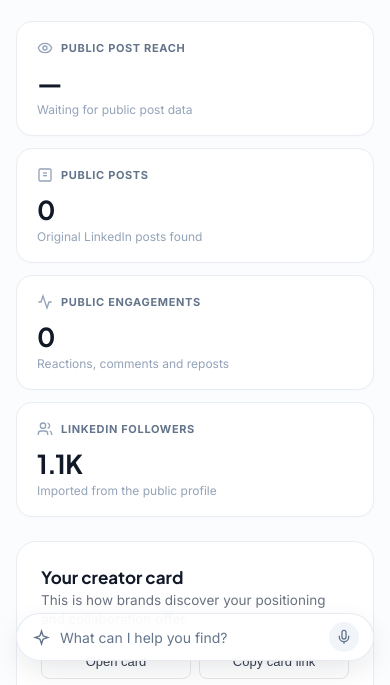
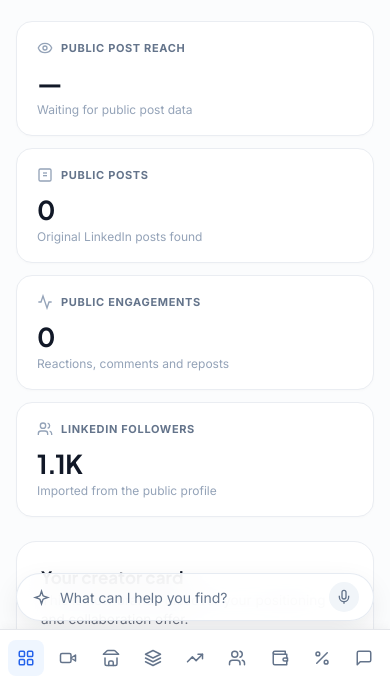
Before and after one commit to waqaras1/Marketplace, a website built with Vite: page workspace.html in a window 390 px wide. Shown: the part 159-844 px from the top of the page. Built offline with nearby package versions, Linux system fonts and the light colour scheme.

Commit message:
Final QA pass: Polish mobile bottom navigation bar, sync workspace topbar language state, fix fallback links, and verify production build

```diff
--- a/src/workspace-views.js
+++ b/src/workspace-views.js
@@ -1028,7 +1028,7 @@
             <span>${isEs ? 'Copiar mi enlace de referido' : 'Copy my referral link'}</span>
           </button>
 
-          <a href="#" class="ws-referral-link-more" id="ref-how-it-works-link">
+          <a href="javascript:void(0)" class="ws-referral-link-more" id="ref-how-it-works-link">
             <span>${isEs ? 'Ver cómo funciona' : 'See how it works'}</span>
             <svg width="14" height="14" viewBox="0 0 24 24" fill="none" stroke="currentColor" stroke-width="2"><path d="M5 12h14"/><path d="m12 5 7 7-7 7"/></svg>
           </a>
--- a/src/workspace.css
+++ b/src/workspace.css
@@ -902,7 +902,62 @@
 
 @media (max-width: 768px) {
   .ws-sidebar {
+    position: fixed;
+    bottom: 0;
+    top: auto;
+    left: 0;
+    right: 0;
+    width: 100%;
+    height: 56px;
+    display: flex;
+    flex-direction: row;
+    align-items: center;
+    justify-content: space-around;
+    padding: 0 4px;
+    border-right: none;
+    border-top: 1px solid var(--color-border-subtle);
+    background: #ffffff;
+    z-index: 90;
+    box-shadow: 0 -2px 10px rgba(0, 0, 0, 0.04);
+  }
+
+  .ws-sidebar-brand {
     display: none;
+  }
+
+  .ws-sidebar-nav {
+    flex-direction: row;
+    align-items: center;
+    justify-content: space-between;
+    width: 100%;
+    overflow-x: auto;
+    padding: 0 4px;
+    gap: 2px;
+    -webkit-overflow-scrolling: touch;
+  }
+
+  .ws-sidebar-nav::-webkit-scrollbar {
+    display: none;
+  }
+
+  .ws-nav-item {
+    width: 36px;
+    height: 36px;
+    flex-shrink: 0;
+    border-radius: 8px;
+  }
+
+  .ws-nav-item svg {
+    width: 18px;
+    height: 18px;
+  }
+
+  .ws-main-wrapper {
+    padding-bottom: 120px;
+  }
+
+  .ws-ai-pill-container {
+    bottom: 64px;
   }
 
   .ws-topbar {
--- a/src/workspace.js
+++ b/src/workspace.js
@@ -86,6 +86,21 @@
 
       const balanceText = document.querySelector('.ws-balance-pill span');
       if (balanceText) balanceText.textContent = '€0';
+    }
+
+    // Sync Language Switcher Pill Active States
+    const enBtn = document.getElementById('ws-lang-en');
+    const esBtn = document.getElementById('ws-lang-es');
+    if (isEs) {
+      esBtn?.classList.add('is-active');
+      enBtn?.classList.remove('is-active');
+      if (modeCreator) modeCreator.textContent = 'Creador';
+      if (modeBrand) modeBrand.textContent = 'Marca';
+    } else {
+      enBtn?.classList.add('is-active');
+      esBtn?.classList.remove('is-active');
+      if (modeCreator) modeCreator.textContent = 'Creator';
+      if (modeBrand) modeBrand.textContent = 'Brand';
     }
   }
 
--- a/workspace.html
+++ b/workspace.html
@@ -328,7 +328,7 @@
                     <h2 class="ws-panel-title">Recommended opportunities</h2>
                     <p class="ws-panel-sub">The 3 campaigns that best match your audience.</p>
                   </div>
-                  <a href="#" class="ws-link-blue">Explore</a>
+                  <a href="?view=opportunities" class="ws-link-blue">Explore</a>
                 </div>
 
                 <div class="ws-opps-list">
@@ -368,7 +368,7 @@
                     <h2 class="ws-panel-title">Your launch guide</h2>
                     <p class="ws-panel-sub">1 of 1 steps complete</p>
                   </div>
-                  <a href="#" class="ws-link-blue">Open card</a>
+                  <a href="?view=card" class="ws-link-blue">Open card</a>
                 </div>
 
                 <div class="ws-guide-list">
@@ -397,7 +397,7 @@
                     <h2 class="ws-panel-title">Active collaborations</h2>
                     <p class="ws-panel-sub">Everything currently moving from brief to publication.</p>
                   </div>
-                  <a href="#" class="ws-link-blue">See all</a>
+                  <a href="?view=collaborations" class="ws-link-blue">See all</a>
                 </div>
 
                 <div class="ws-collabs-table-header">
```
Also changed, not shown: register.html (+1 -1 lines), .agent-logs/2026-09-12_21-10-39_bed129c7-8853-43af-a600-be46829b7514.md.
